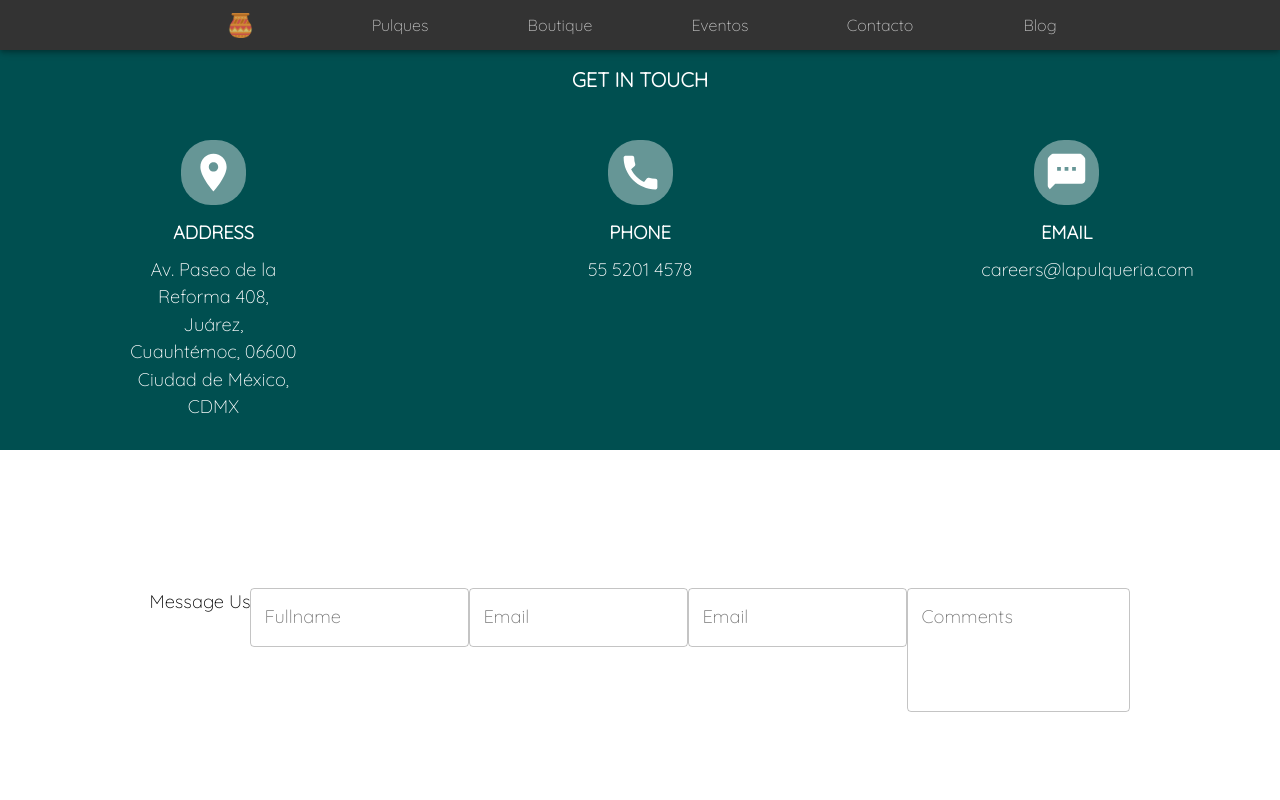
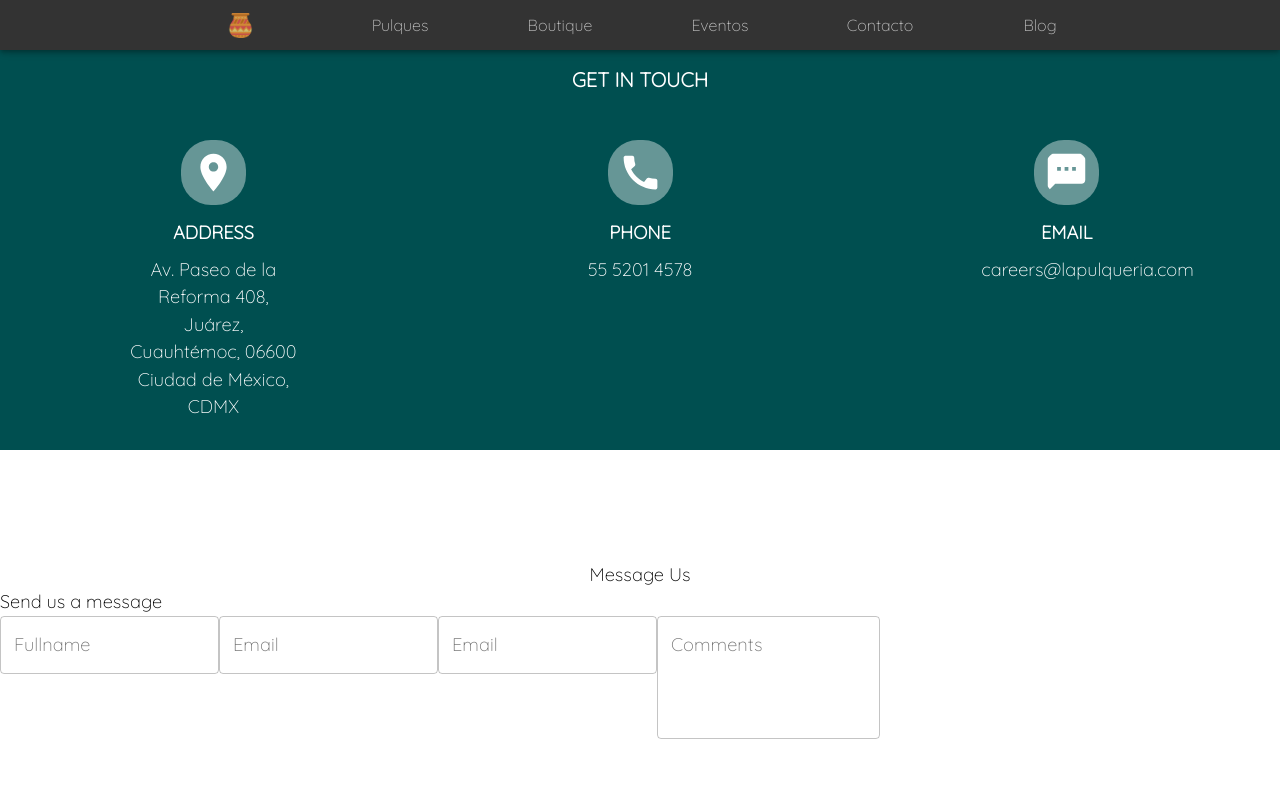
Before and after one commit to monteroch/lapulqueria, a React (Create React App) app: page /contact in a window 1280 px wide. Shown: the top 800 px of the page. Built offline with nearby package versions, Linux system fonts and the light colour scheme.

Commit message:
Feat: Refactor contact form

```diff
--- a/src/components/contact/contact.component.js
+++ b/src/components/contact/contact.component.js
@@ -39,11 +39,16 @@ export default function Contact(){
                 </Grid>
             </Grid>
             <Grid item container className={classes.contactForm}>
-                <Typography>Message Us</Typography>
-                <TextField label="Fullname" variant="outlined"/>
-                <TextField label="Email" variant="outlined"/>
-                <TextField label="Email" variant="outlined"/>
-                <TextField label="Comments" variant="outlined" multiline rows={4}/>
+            <Typography>Message Us</Typography>
+                <Grid item container>
+                    <Typography>Send us a message</Typography>
+                </Grid>
+                <Grid item container>
+                    <TextField label="Fullname" variant="outlined"/>
+                    <TextField label="Email" variant="outlined"/>
+                    <TextField label="Email" variant="outlined"/>
+                    <TextField label="Comments" variant="outlined" multiline rows={4}/>
+                </Grid>
             </Grid>
             <Grid item container className={classes.map}>
                 <img src={map} alt="map" className={classes.mapImage}/>
--- a/src/components/events/events.component.jsx
+++ b/src/components/events/events.component.jsx
@@ -21,9 +21,9 @@ export default function Events(){
             className={classes.eventsContainer}
             spacing={2}
             >
-            <Grid item className={classes.itemGrid} xs={3}>A</Grid>
-            <Grid item className={classes.itemGrid} xs={3}>A</Grid>
-            <Grid item className={classes.itemGrid} xs={3}>A</Grid>
+                <Grid item className={classes.itemGrid} xs={3}>A</Grid>
+                <Grid item className={classes.itemGrid} xs={3}>A</Grid>
+                <Grid item className={classes.itemGrid} xs={3}>A</Grid>
         </Grid>
     )
 
```
